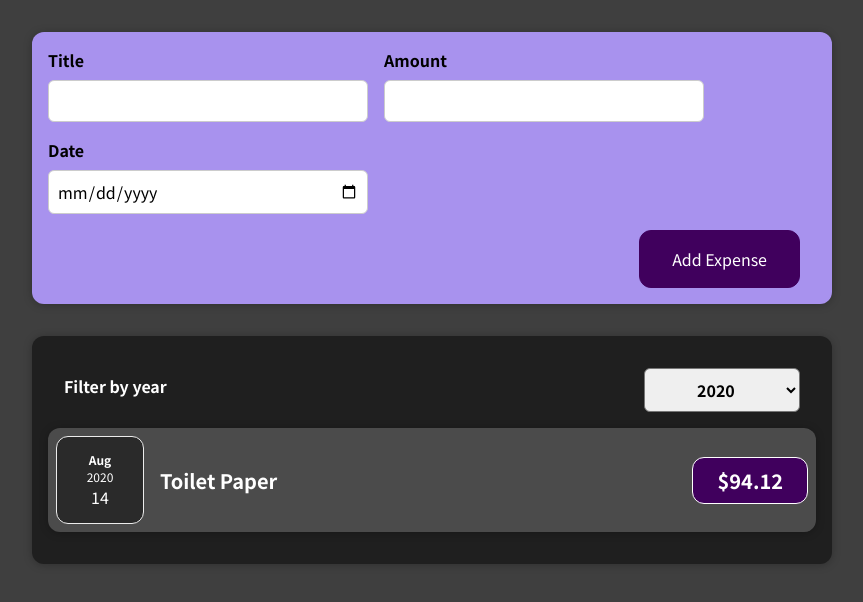
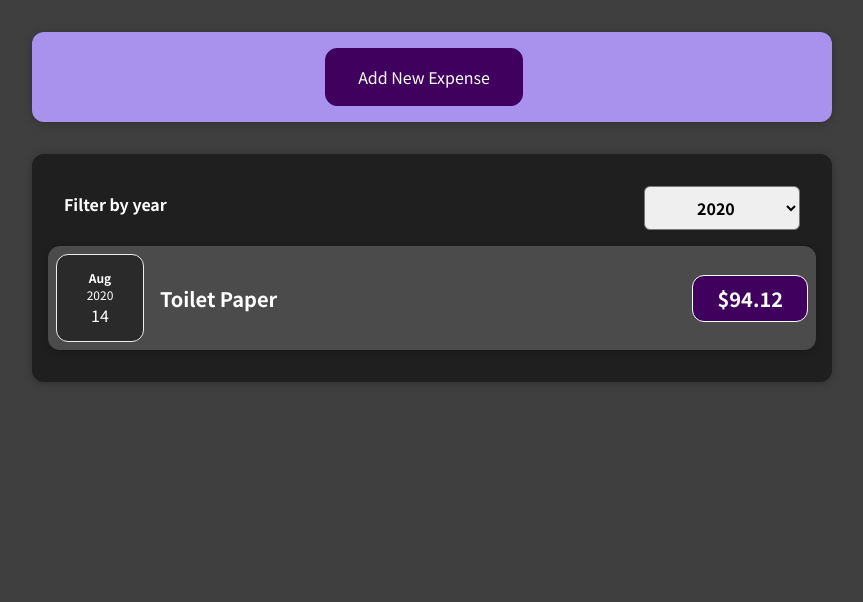
Before and after one commit to Ivan270/react-learning, a React (Create React App) app: page / in a window 1280 px wide. Shown: the top 602 px of the page, without its empty margins (208-1071 px from the left). Built offline with nearby package versions, Linux system fonts and the light colour scheme.

Commit message:
added conditional rendering to form when submitting or cancelling

```diff
--- a/src/components/NewExpense/ExpenseForm.js
+++ b/src/components/NewExpense/ExpenseForm.js
@@ -100,6 +100,9 @@
 				</div>
 			</div>
 			<div className="new-expense__actions">
+				<button type="button" onClick={props.onCancel}>
+					Cancel
+				</button>
 				<button type="submit">Add Expense</button>
 			</div>
 		</form>
--- a/src/components/NewExpense/NewExpense.js
+++ b/src/components/NewExpense/NewExpense.js
@@ -1,19 +1,35 @@
-import React from 'react';
+import React, { useState } from 'react';
 import ExpenseForm from './ExpenseForm';
 import './NewExpense.css';
 
 const NewExpense = (props) => {
+	const [isEditing, setIsEditing] = useState(false);
 	const saveExpenseDataHandler = (enteredExpenseData) => {
 		const expenseData = {
 			id: Math.random().toString(),
 			...enteredExpenseData,
 		};
 		props.onAddExpense(expenseData);
+		setIsEditing(false);
+	};
+	const startEditingHandler = () => {
+		setIsEditing(true);
+	};
+	const stopEditingHandler = () => {
+		setIsEditing(false);
 	};
 
 	return (
 		<div className="new-expense">
-			<ExpenseForm onSaveExpenseData={saveExpenseDataHandler} />
+			{!isEditing && (
+				<button onClick={startEditingHandler}>Add New Expense</button>
+			)}
+			{isEditing && (
+				<ExpenseForm
+					onSaveExpenseData={saveExpenseDataHandler}
+					onCancel={stopEditingHandler}
+				/>
+			)}
 		</div>
 	);
 };
```
